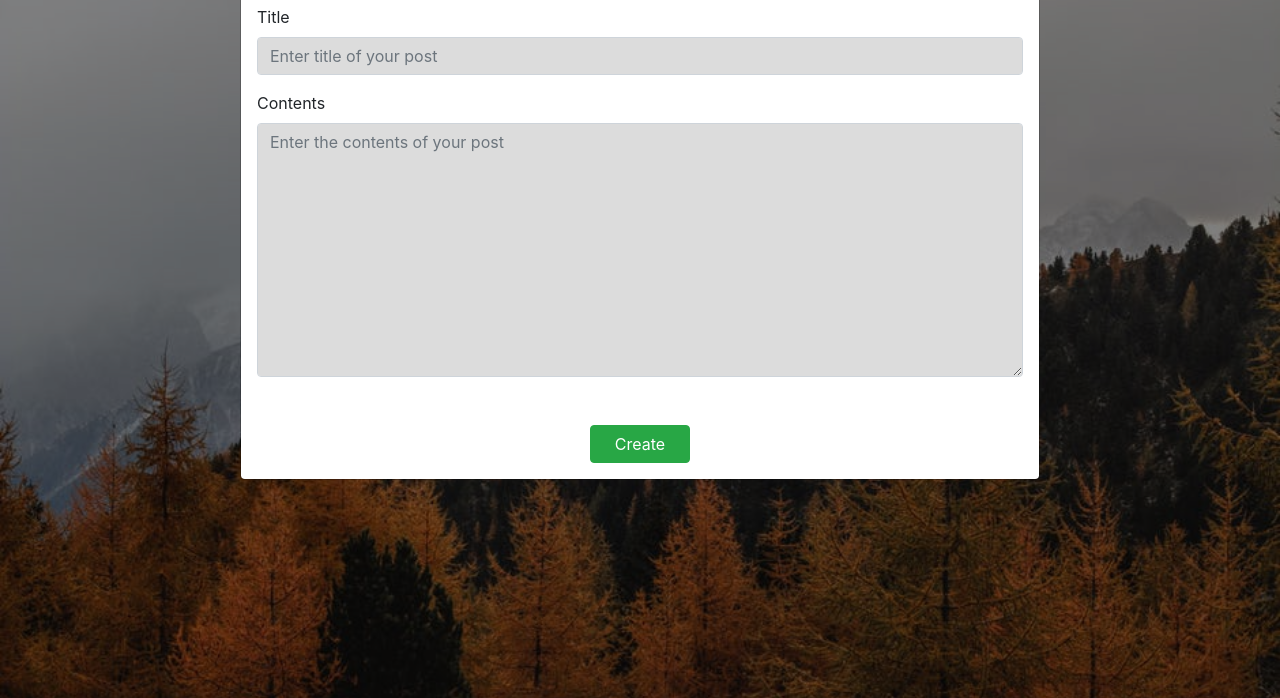
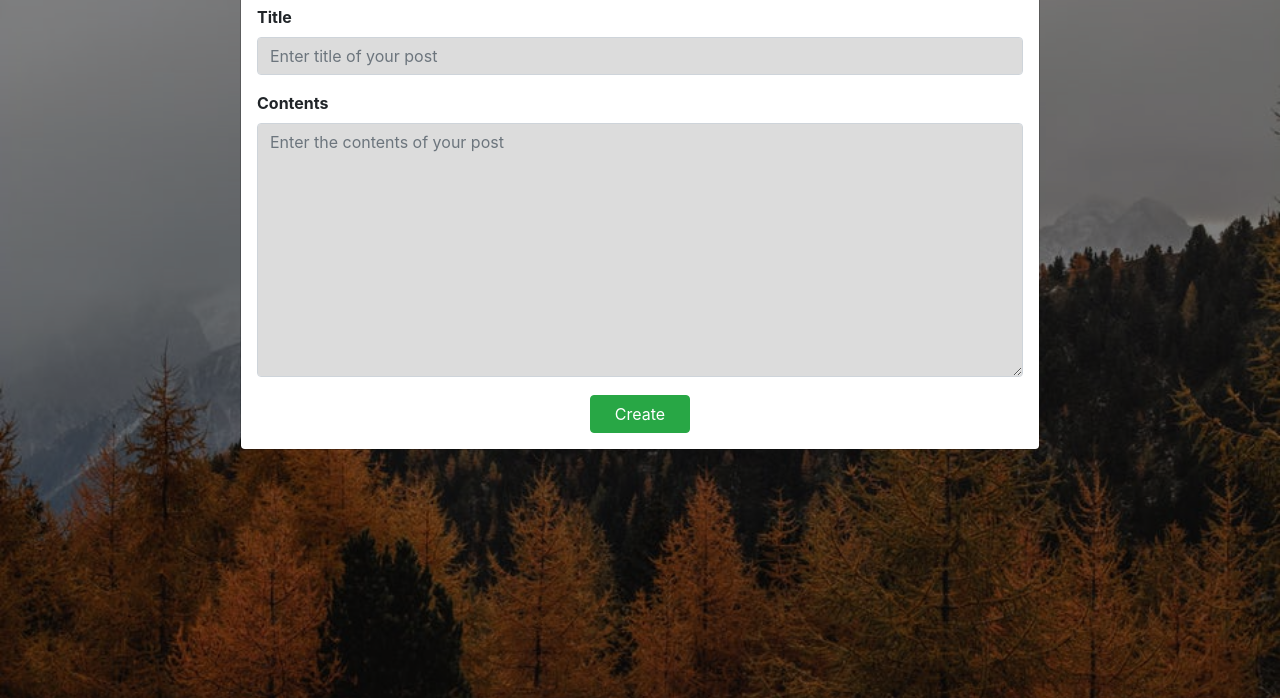
Before and after one commit to Kunal1358/Scribbler, a plain HTML site: page index.html in a window 1280 px wide. Both pictures are taken after a click on the button "Create Post". Shown: the part 102-800 px from the top of the page. Drawn offline with nearby package versions, Linux system fonts and the light colour scheme.

Commit message:
Updated Create post modal in index.html

```diff
--- a/index.html
+++ b/index.html
@@ -164,21 +164,21 @@
                         <form>
                             <div class="modal-body">
                                 <div class="form-group">
-                                    <label for="title">Title</label>
+                                    <label for="title"><b>Title</b></label>
                                     <input type="text" class="form-control" id="title"
                                         placeholder="Enter title of your post" style="background-color : 	#DCDCDC ;"
                                         required>
 
                                 </div>
                                 <div class="form-group">
-                                    <label for="content">Contents</label>
+                                    <label for="content"><b>Contents</b></label>
                                     <textarea rows="10" cols="50" class="form-control" id="content"
                                         placeholder="Enter the contents of your post"
                                         style="background-color :	#DCDCDC;" required></textarea>
                                 </div>
                             </div>
                             <div class="modal-footer border-top-0 d-flex justify-content-center">
-                                <button type="submit" class="btn btn-success" style="width: 100px;">Create</button>
+                                <button type="submit" class="btn btn-success" style="width: 100px; margin-top: -30px;">Create</button>
                             </div>
                         </form>
                     </div>
```
